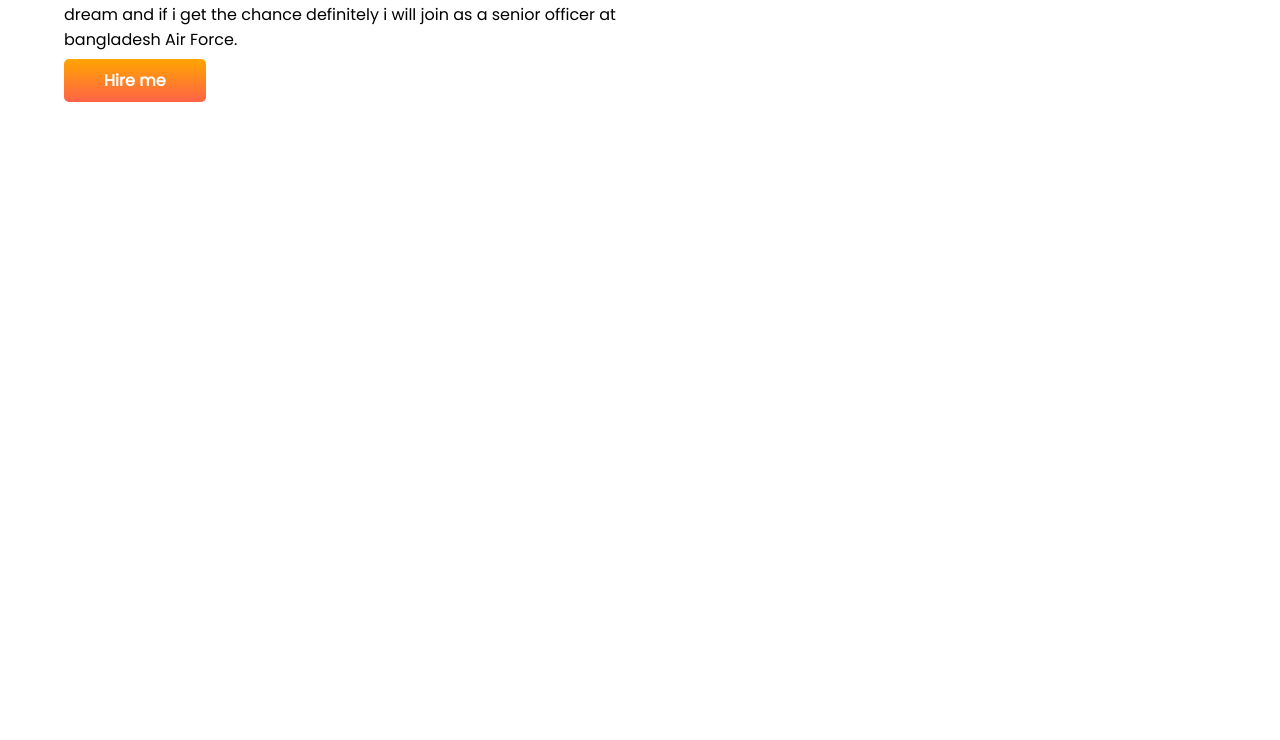
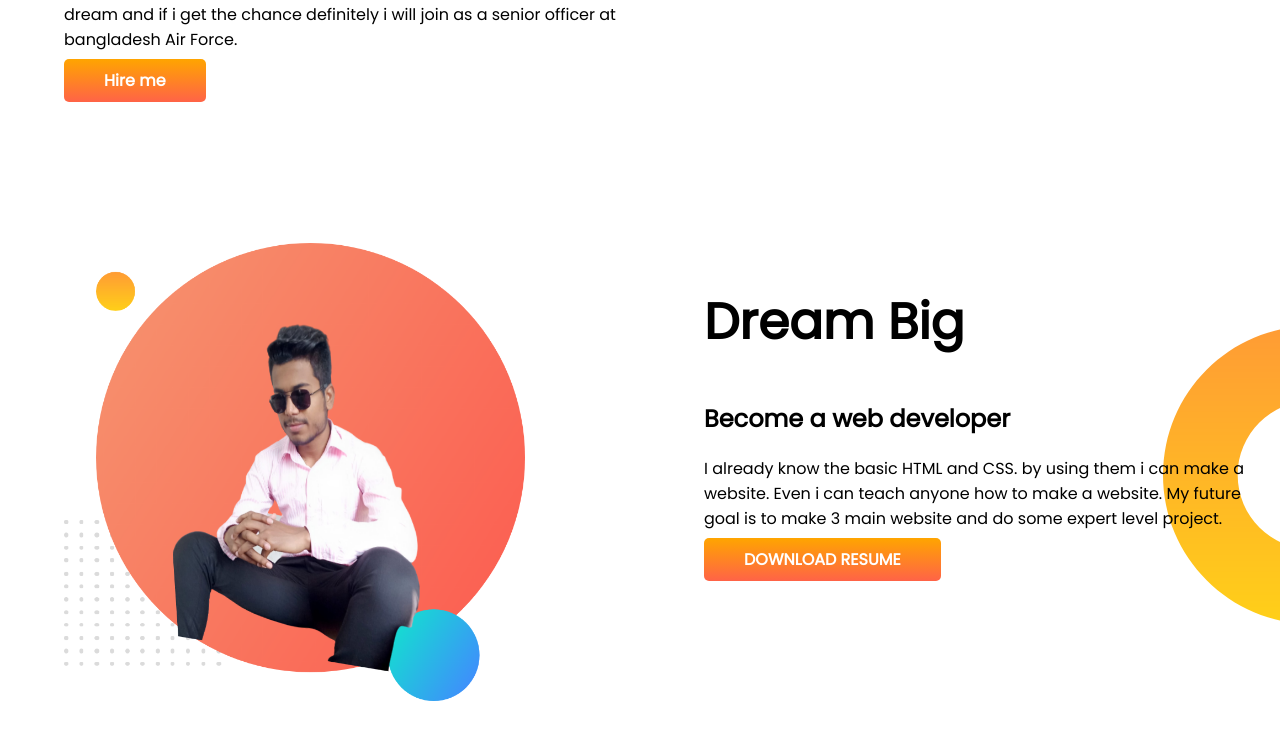
Before and after one commit to Rana12356/developer-portfolio, a plain HTML site: page index.html in a window 1280 px wide. Shown: the part 470-1210 px from the top of the page. Before the commit the page ends 800 px from the top, so only its background shows below. Drawn offline with Linux system fonts and the light colour scheme.

Commit message:
new section added

```diff
--- a/index.html
+++ b/index.html
@@ -23,5 +23,17 @@
             <img src="images/rana-bg.png" alt="">
         </div>
     </section>
+    <section class="dream-big">
+        <div class="half-width">
+            <img src="images/rana-bg.png" alt="">
+        </div>
+        <div class="half-width">
+            <h1>Dream Big</h1>
+            <h2>Become a web developer</h2>
+            <p>I already know the basic HTML and CSS. by using them i can make a website. Even i can teach anyone how to make a website. My future goal is to make 3 main website and do some expert level project.</p>
+            <a class="link-button" target="_blank" href="">DOWNLOAD RESUME</a>
+        </div>
+
+    </section>
 </body>
 </html>
--- a/style.css
+++ b/style.css
@@ -10,6 +10,7 @@ h1{
 }
 section{
     display: flex;
+    margin-bottom: 150px;
 }
 .half-width{
     width: 50%;
@@ -31,3 +32,8 @@ section{
     background-image: url(images/top-banner.png);
     background-repeat: no-repeat;
 }
+.dream-big{
+    background-image: url(images/dream-bg.png);
+    background-repeat: no-repeat;
+    background-position: right;
+}
```
